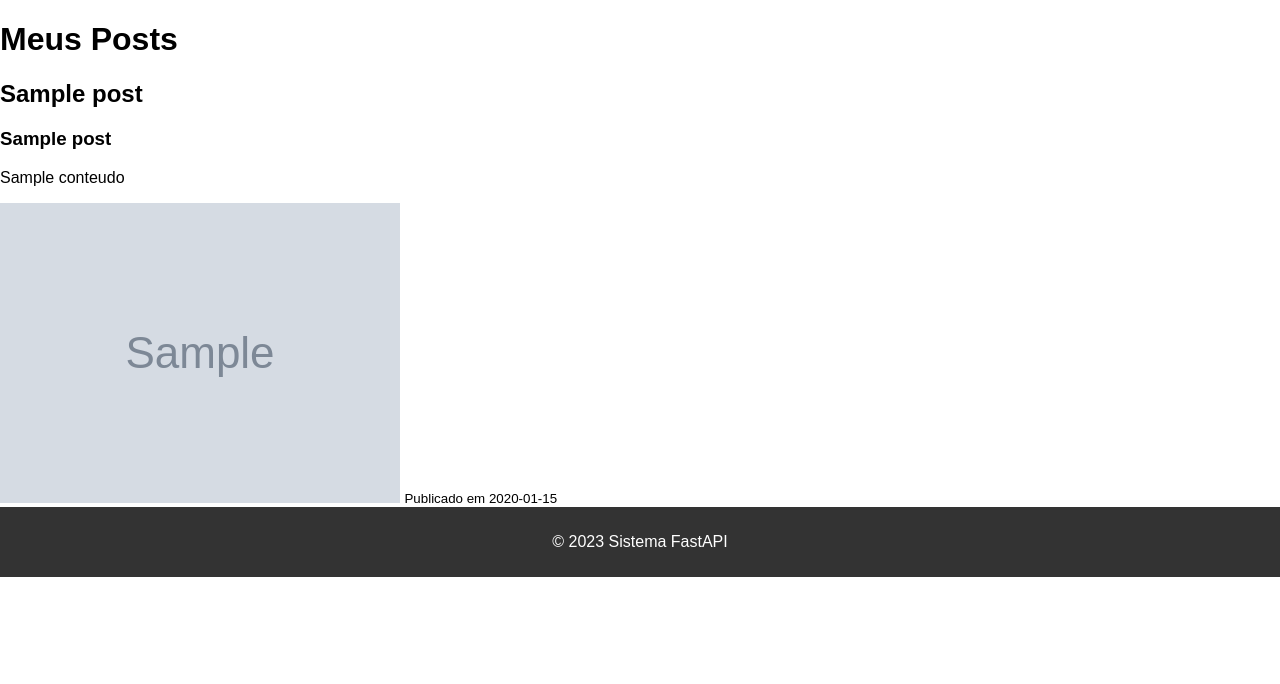
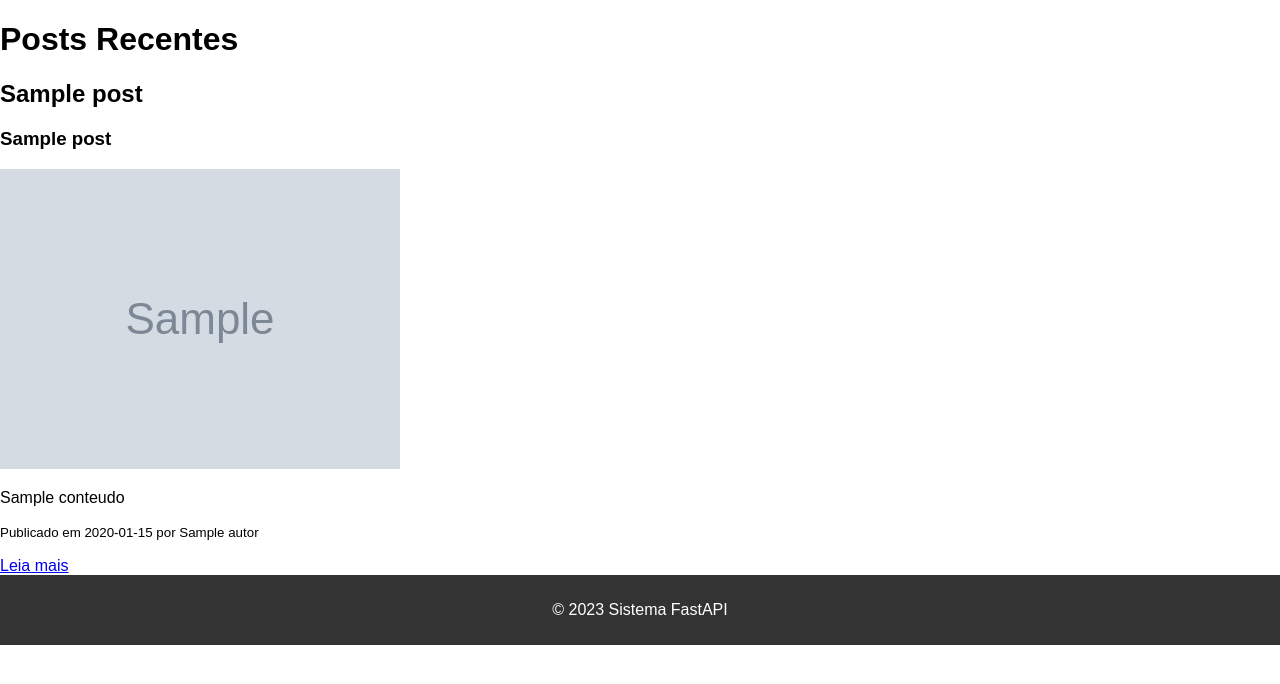
Before and after one commit to ghda2/inoxlink_monolito, a FastAPI app: template templates/index.html in a window 1280 px wide. Shown: the part 18-702 px from the top of the page. Run offline with FastAPI, Linux system fonts and the light colour scheme; the template is opened without the code that fills it: most values are stand-ins (such as "Sample title", 1, 10 or a date in 2020); grey boxes marked "Sample" are stand-in pictures.

Commit message:
Atualizar index.html para exibir posts e modificar rota /index para buscar posts

```diff
--- a/core/routers.py
+++ b/core/routers.py
@@ -46,8 +46,9 @@ class CommentCreate(BaseModel):
 
 # Rotas para templates
 @router.get("/index")
-def index(request: Request):
-    return templates.TemplateResponse("index.html", {"request": request})
+def index(request: Request, db: Session = Depends(get_db)):
+    posts = db.query(Post).filter(Post.status == 'published').all()
+    return templates.TemplateResponse("index.html", {"request": request, "posts": posts})
 
 # CRUD para Autores
 @router.post("/autores/")
--- a/templates/index.html
+++ b/templates/index.html
@@ -1,22 +1,27 @@
 {% extends "base.html" %}
 
-{% block title %}Home - Meus Posts{% endblock %}
+{% block title %}Home - Inoxlink{% endblock %}
 
 {% block content %}
 <div class="container">
-    <h1>Meus Posts</h1>
+    <h1>Posts Recentes</h1>
+    {% if posts %}
         {% for post in posts %}
         <article class="post">
             <h2>{{ post.titulo }}</h2>
             {% if post.subtitulo %}
             <h3>{{ post.subtitulo }}</h3>
             {% endif %}
-        <p>{{ post.conteudo }}</p>
             {% if post.url_imagem_principal %}
-        <img src="{{ post.url_imagem_principal }}" alt="{{ post.titulo }}">
+            <img src="{{ post.url_imagem_principal }}" alt="{{ post.titulo }}" class="post-image">
             {% endif %}
-        <small>Publicado em {{ post.data_criacao.strftime('%d/%m/%Y') }}</small>
+            <p>{{ post.conteudo | truncate(200) }}</p>
+            <p><small>Publicado em {{ post.data_criacao.strftime('%d/%m/%Y') }} por {{ post.autor.nome if post.autor else 'Anônimo' }}</small></p>
+            <a href="/posts/{{ post.id }}">Leia mais</a>
         </article>
         {% endfor %}
+    {% else %}
+        <p>Nenhum post encontrado.</p>
+    {% endif %}
 </div>
 {% endblock %}
```
Lines whose indentation alone changed are shown as unchanged.
